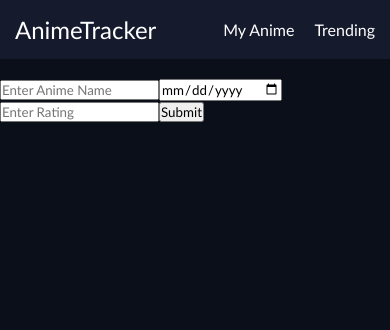
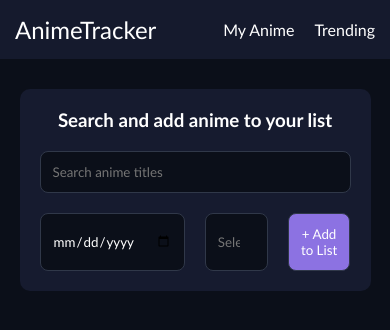
Before and after one commit to amarthyacodes/Anime-tracker-2.0, a React (Vite) app: page / in a window 390 px wide. Shown: the top 330 px of the page. Built offline with nearby package versions, Linux system fonts and the light colour scheme.

Commit message:
style: polish dark theme and responsive search form

```diff
--- a/src/AnimeSearch.jsx
+++ b/src/AnimeSearch.jsx
@@ -105,22 +105,29 @@ function AnimeSearch() {
   }
 
   return (
+    <>
       <div className="search">
+        <h3 className="search-heading">Search and add anime to your list</h3>
         <input
+          className="title-input"
           type="text"
-        placeholder="Enter Anime Name"
+          placeholder="Search anime titles"
           value={title}
           onChange={(e) => setTitle((t) => e.target.value)}
         />
+        <div className="search2">
           <input
+            className="date-input"
             type="Date"
+            placeholder="YYYY-MM-DD"
             value={anime.date}
             onChange={(e) => setAnime((a) => ({ ...a, date: e.target.value }))}
           />
           <input
+            className="rating-input"
             type="number"
             value={anime.rating}
-        placeholder="Enter Rating"
+            placeholder="Select rating"
             onChange={(e) =>
               setAnime((a) => ({
                 ...a,
@@ -128,9 +135,13 @@ function AnimeSearch() {
               }))
             }
           />
-      <button onClick={handleSubmit}>Submit</button>
+          <button className="submit" onClick={handleSubmit}>
+            + Add to List
+          </button>
+        </div>
+      </div>
       <AnimeList list={list} />
-    </div>
+    </>
   );
 }
 
--- a/src/index.css
+++ b/src/index.css
@@ -26,10 +26,11 @@ body {
 
 .anime-img {
   height: 260px;
-  width: 250px;
+  width: 220px;
   object-fit: cover;
   margin-bottom: 10px;
-  border-radius: 10px;
+  border-top-left-radius: 10px;
+  border-top-right-radius: 10px;
 }
 
 .anime-card {
@@ -59,6 +60,7 @@ body {
   display: flex;
   flex-direction: column;
   flex: 1;
+  gap: 5px;
   min-width: 0;
 }
 
@@ -67,6 +69,7 @@ body {
   display: flex;
   align-items: flex-start;
   gap: 10px;
+  width: 220px;
 }
 .title-rating > p {
   margin-left: auto;
@@ -77,6 +80,85 @@ body {
 .anime-list {
   display: grid;
   justify-content: center;
-  grid-template-columns: repeat(auto-fit, 250px);
+  grid-template-columns: repeat(auto-fit, 220px);
   gap: 30px;
 }
+
+/*--------------------------------------------*/
+
+.search {
+  width: 90%;
+  max-width: 800px;
+  margin: 30px auto;
+  border-radius: 10px;
+  padding: 20px;
+  display: flex;
+  flex-direction: column;
+  justify-content: center;
+  align-items: center;
+  color: white;
+  background-color: #161b2f;
+}
+
+.title-input {
+  margin-top: 20px;
+  width: 100%;
+  max-width: 500px;
+  background-color: #0b0f19;
+  color: white;
+  border: 1px solid #303849;
+  border-radius: 8px;
+  padding: 12px;
+  outline: none;
+}
+
+.date-input {
+  width: 70%;
+  max-width: 500px;
+  background-color: #0b0f19;
+  color: white;
+  border: 1px solid #303849;
+  border-radius: 8px;
+  padding: 12px;
+  outline: none;
+}
+
+.rating-input {
+  width: 70%;
+  max-width: 500px;
+  background-color: #0b0f19;
+  color: white;
+  border: 1px solid #303849;
+  border-radius: 8px;
+  padding: 12px;
+  outline: none;
+}
+
+.title-input:focus {
+  border-color: #8b5cf6;
+}
+.rating-input:focus {
+  border-color: #8b5cf6;
+}
+
+.search2 {
+  display: flex;
+  gap: 20px;
+  margin-top: 20px;
+}
+
+.submit {
+  width: 70%;
+  background-color: #8c72e2;
+  border: none;
+  color: white;
+  border-radius: 8px;
+  border: 1px solid #303849;
+  border-radius: 8px;
+  padding: 12px;
+  transition: all 0.25s ease;
+}
+
+.submit:hover {
+  background-color: #a28fde;
+}
```
Lines whose indentation alone changed are shown as unchanged.
